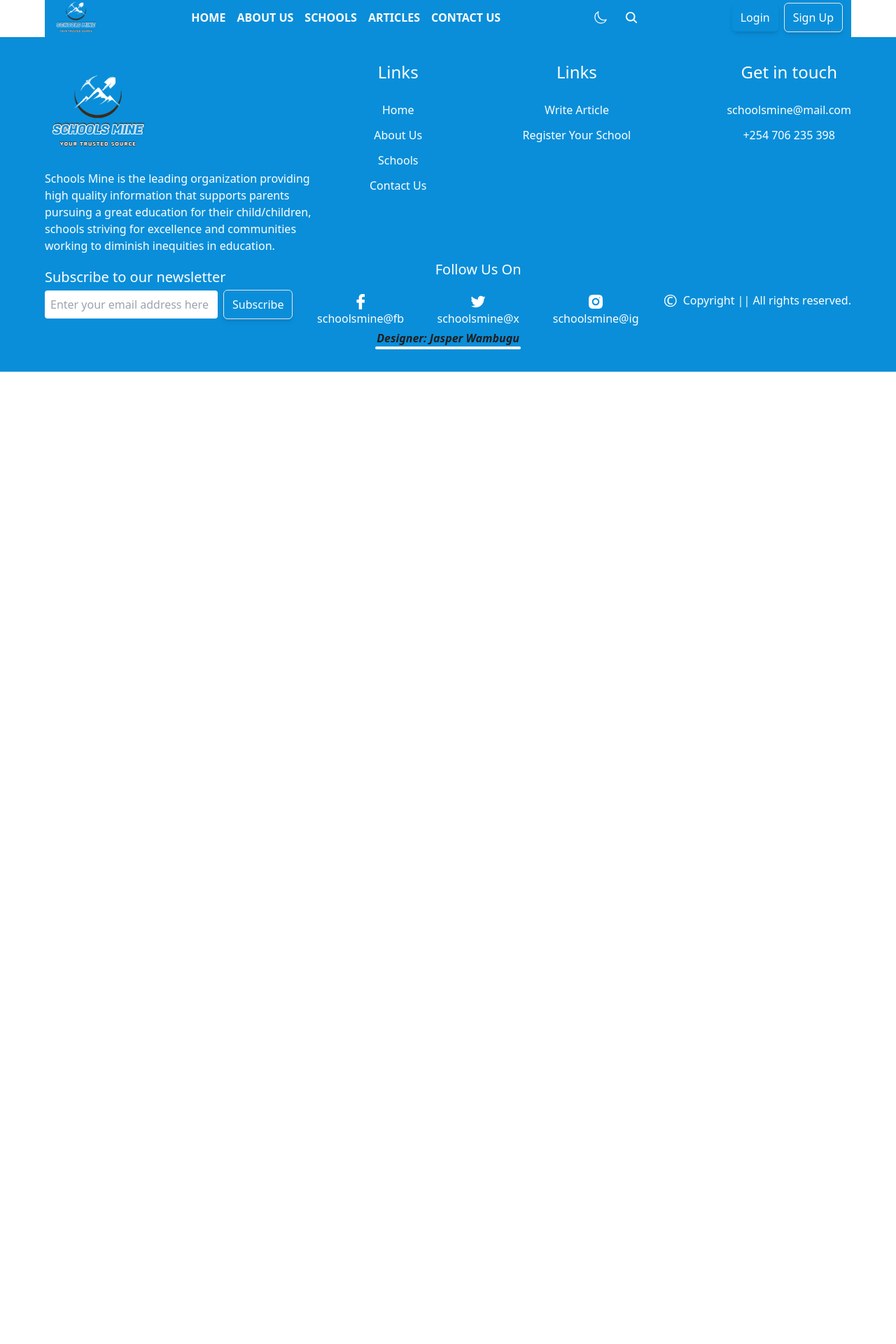
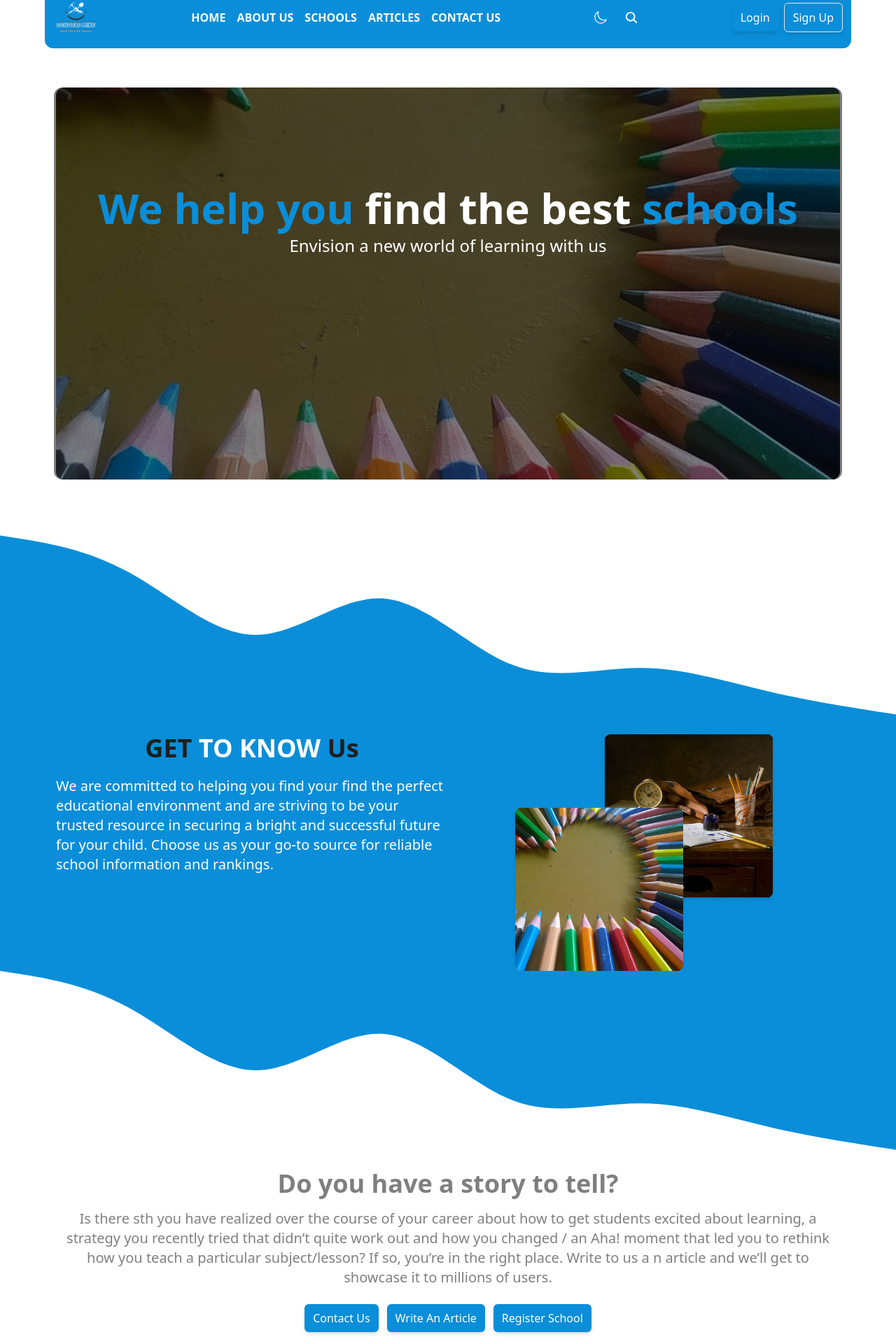
Before and after one commit to JAS-D98/JSM-hackathon-project, a React (Vite) app: page /about-us in a window 1280 px wide. Shown: the part 35-1955 px from the top of the page at 70% size. Before the commit the page ends 800 px from the top, so only its background shows below. Built offline with nearby package versions, Linux system fonts and the light colour scheme.

Commit message:
add about us page

```diff
--- a/src/assets/images/index.js
+++ b/src/assets/images/index.js
@@ -12,9 +12,11 @@ import wave from "./wave.svg";
 import aboutimage1 from "./aboutimage1.svg";
 import aboutimage2 from "./aboutimage2.svg";
 import waveUp from "./waveUp.svg";
+import blueWave from "./blueWave.svg";
+import blueWaveDown from "./blueWaveDown.svg";
 import testimonialStudent from "./testimonialStudent.png"
 import testimonialTeacher from "./testimonialTeacher.png"
 import testimonialPrincipal from "./testimonialPrincipal.png"
 import testimonialParent from "./testimonialParent.png"
 
-export { logo, facebook, twitter, instagram, avatar, kindergarten, schoolsmine, schoolboy, university , universitylady, wave, aboutimage1, aboutimage2, waveUp, testimonialStudent, testimonialTeacher, testimonialPrincipal, testimonialParent};
+export { logo, facebook, twitter, instagram, avatar, kindergarten, schoolsmine, schoolboy, university , universitylady, wave, aboutimage1, aboutimage2, waveUp, testimonialStudent, testimonialTeacher, testimonialPrincipal, testimonialParent, blueWave, blueWaveDown};
--- a/src/pages/AboutUsPage.jsx
+++ b/src/pages/AboutUsPage.jsx
@@ -1,5 +1,82 @@
-import React from "react";
+import React, { useRef, useState } from 'react';
+// Import Swiper React components
+import { Swiper, SwiperSlide } from 'swiper/react';
+
+// Import Swiper styles
+import 'swiper/css';
+import 'swiper/css/pagination';
+import 'swiper/css/navigation';
+// import required modules
+import { Autoplay, Pagination} from 'swiper/modules';
+import { aboutimage1, aboutimage2, blueWave, blueWaveDown } from '../assets/images';
+import Button from '../components/button/Button';
+import { Link } from 'react-router-dom';
 
 export default function AboutUsPage() {
-  return <div>AboutUsPage</div>;
+  const [swiperRef, setSwiperRef] = useState(null);
+  return (
+    <>
+    <div className= 'px-20'>
+      <div className= 'w-full h-[100vh] flex items-center justify-center pt-20'>
+      <span className='absolute hidden md:flex md:w-[88%] h-[70%] bg-blackGradient z-10 mx-20 rounded-xl'>
+        <div className="w-full h-96 flex items-center justify-center flex-col opacity-100">
+          <h1 className="font-bold text-3xl md:text-6xl text-primaryWhiteColor ">
+            <span className="text-primaryBlueColor">We help you </span>find the best {" "}
+            <span className="text-primaryBlueColor">schools</span>
+          </h1>
+          <p className="text-md md:text-2xl text-primaryWhiteColor mt-2">
+            Envision a new world of learning with us
+          </p>
+        </div>
+      </span>
+      <Swiper
+        onSwiper={setSwiperRef}
+        slidesPerView={1}
+        centeredSlides={true}
+        autoplay={{
+          delay: 3000,
+          disableOnInteraction: false,
+        }}
+        spaceBetween={30}
+        modules={[Autoplay, Pagination]}
+        className="mySwiper"
+      >
+          <SwiperSlide>
+            <div className='w-full h-[70vh] object-cover bg-primaryBlueColor overflow-hidden rounded-xl'>
+              <img src={aboutimage1} alt="" className='w-full h-full object-cover' />
+            </div>
+          </SwiperSlide>
+          <SwiperSlide>
+            <div className='w-full h-[70vh] object-cover bg-primaryBlackColor overflow-hidden rounded-xl'>
+              <img src={aboutimage2} alt=""  className='w-full h-full object-cover' />
+            </div>
+          </SwiperSlide>
+      </Swiper>
+      </div>
+    </div>
+    <img src={blueWave} alt="image of a wave svg"/>
+    <div className='bg-primaryBlueColor px-20 flex flex-col md:flex-row'>
+      <div className='w-full md:mt-0 md:w-1/2 md:text-start flex flex-col items-center'>
+          <h2 className='text-primaryBlackColor font-bold md:text-4xl'>GET <span className='text-primaryWhiteColor'>TO KNOW</span> Us</h2>
+          <p className='text-primaryWhiteColor text-sm md:text-xl mt-5'>We are committed to helping you find your find the perfect educational environment and are striving to be your trusted resource in securing a bright and successful future for your child. Choose us as your go-to source for reliable school information and rankings.</p>
+      </div>
+      <div className='mx-auto justify-center items-center'>
+          <img src={aboutimage1} alt="Some stationery"  className='w-[10em] md:w-[15em] ml-32 shadow-md' />
+          <img src={aboutimage2} alt="Some stationery" className='w-[10em] md:w-[15em] -mt-32 shadow-md'/>
+        </div>
+    </div>
+    <img src={blueWaveDown} alt="image of a wave" />
+    <div className='px-20'>
+      <div className='w-full text-center flex flex-col items-center justify-center'>
+          <h2 className='text-blackGradient  font-bold md:text-4xl'>Do you have a story to tell?</h2>
+          <p className='text-blackGradient text-sm md:text-xl mt-4'>Is there sth you have realized over the course of your career about how to get students excited about learning, a strategy you recently tried that didn’t quite work out and how you changed / an Aha! moment that led you to rethink how you teach a particular subject/lesson? If so, you’re in the right place. Write to us a n article and we’ll get to showcase it to millions of users.</p>
+          <div className='flex flex-col md:flex-row items-center gap-3 flex-wrap'>
+            <Link to="/contact-us"><Button title="Contact Us" backgroundColor="primaryBlueColor"/></Link>
+            <Link to="/articles"><Button title="Write An Article" backgroundColor="primaryBlueColor"/></Link>
+            <Link to="/schools"><Button title="Register School" backgroundColor="primaryBlueColor"/></Link>
+          </div>
+      </div>
+    </div>
+    </>
+  )
 }
--- a/tailwind.config.js
+++ b/tailwind.config.js
@@ -9,6 +9,7 @@ export default {
         secondaryBlueColor: "#0A8ED9",
         tertiaryBlueColor:"#e7f4fb",
         primaryBlackColor: "#1E1E1E",
+        blackGradient:"#00000080",
         secondaryBlackColor: "#1E1E1E",
         primaryWhiteColor: "#FFFFFF",
       },
```
Also changed, not shown: src/pages/LandingPage.jsx (+1 -19 lines), src/assets/images/blueWave.svg (added), src/assets/images/blueWaveDown.svg (added).
